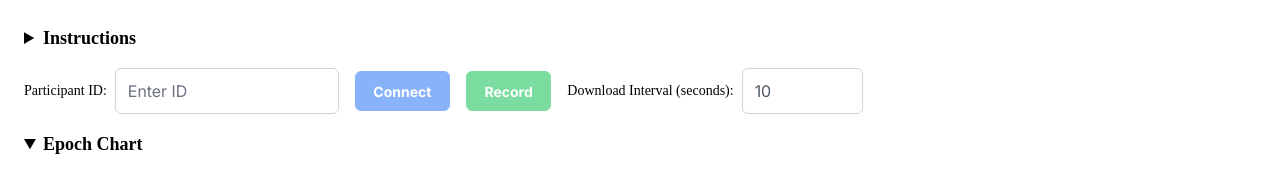
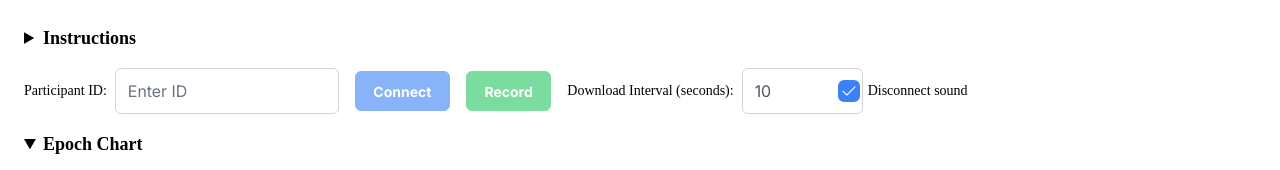
Before and after one commit to spatterspace/muse-eeg-logger, a React (Vite) app: page / in a window 1280 px wide. Shown: the top 170 px of the page. Built offline with nearby package versions, Linux system fonts and the light colour scheme.

Commit message:
disconnect sound toggle

```diff
--- a/src/App.tsx
+++ b/src/App.tsx
@@ -75,6 +75,7 @@ export default function App() {
   const [participantId, setParticipantId] = useState("");
   const [isEpochChartOpen, setIsEpochChartOpen] = useState(true);
   const [isSpectraChartOpen, setIsSpectraChartOpen] = useState(false);
+  const [disconnectSoundEnabled, setDisconnectSoundEnabled] = useState(true);
 
   const client = useRef(createMuseClient());
 
@@ -86,7 +87,7 @@ export default function App() {
   } = useDeviceInfo(client, isConnected);
 
   // Audio feedback for device errors
-  useAudioAlert(deviceError);
+  useAudioAlert(deviceError, "/chime.mp3", disconnectSoundEnabled);
 
   // telemeteryData includes battery level, voltage, and temperature
   const { telemetryData, isLoading: telemetryLoading } = useTelemetry(
@@ -273,6 +274,9 @@ export default function App() {
           onDownloadIntervalChange={(value: number) =>
             setSettings((prev) => ({ ...prev, downloadInterval: value }))
           }
+          // Disconnect sound toggle
+          disconnectSoundEnabled={disconnectSoundEnabled}
+          onToggleDisconnectSound={setDisconnectSoundEnabled}
         />
         <>
           <details
--- a/src/components/TopBar.tsx
+++ b/src/components/TopBar.tsx
@@ -1,6 +1,7 @@
 import { Button } from "primereact/button";
 import { InputNumber } from "primereact/inputnumber";
 import { InputText } from "primereact/inputtext";
+import { Checkbox } from "primereact/checkbox";
 
 interface TopBarProps {
   // Participant ID
@@ -17,6 +18,9 @@ interface TopBarProps {
   // Download interval
   downloadInterval: number;
   onDownloadIntervalChange: (value: number) => void;
+  // Audio toggle
+  disconnectSoundEnabled: boolean;
+  onToggleDisconnectSound: (enabled: boolean) => void;
 }
 
 export function TopBar({
@@ -30,6 +34,8 @@ export function TopBar({
   onStopRecordingTimestamps,
   downloadInterval,
   onDownloadIntervalChange,
+  disconnectSoundEnabled,
+  onToggleDisconnectSound,
 }: TopBarProps) {
   return (
     <div className="flex items-center gap-4 mb-4">
@@ -96,6 +102,17 @@ export function TopBar({
           useGrouping={false}
         />
       </div>
+
+      <div className="flex items-center gap-2">
+        <Checkbox
+          inputId="disconnectSound"
+          checked={disconnectSoundEnabled}
+          onChange={(e) => onToggleDisconnectSound(!!e.checked)}
+        />
+        <label htmlFor="disconnectSound" className="text-sm">
+          Disconnect sound
+        </label>
+      </div>
     </div>
   );
 }
--- a/src/hooks/useAudioAlert.ts
+++ b/src/hooks/useAudioAlert.ts
@@ -2,7 +2,8 @@ import { useEffect, useRef } from "react";
 
 export function useAudioAlert(
   error: string | null,
-  audioPath: string = "/chime.mp3"
+  audioPath: string = "/chime.mp3",
+  enabled: boolean = true
 ) {
   const prevErrorRef = useRef<string | null>(null);
   const audioRef = useRef<HTMLAudioElement | null>(null);
@@ -15,11 +16,11 @@ export function useAudioAlert(
 
   // Play sound when error state changes from null to an error
   useEffect(() => {
-    if (error && !prevErrorRef.current) {
+    if (enabled && error && !prevErrorRef.current) {
       if (audioRef.current) {
         audioRef.current.play().catch(console.error);
       }
     }
     prevErrorRef.current = error;
-  }, [error]);
+  }, [error, enabled]);
 }
```
